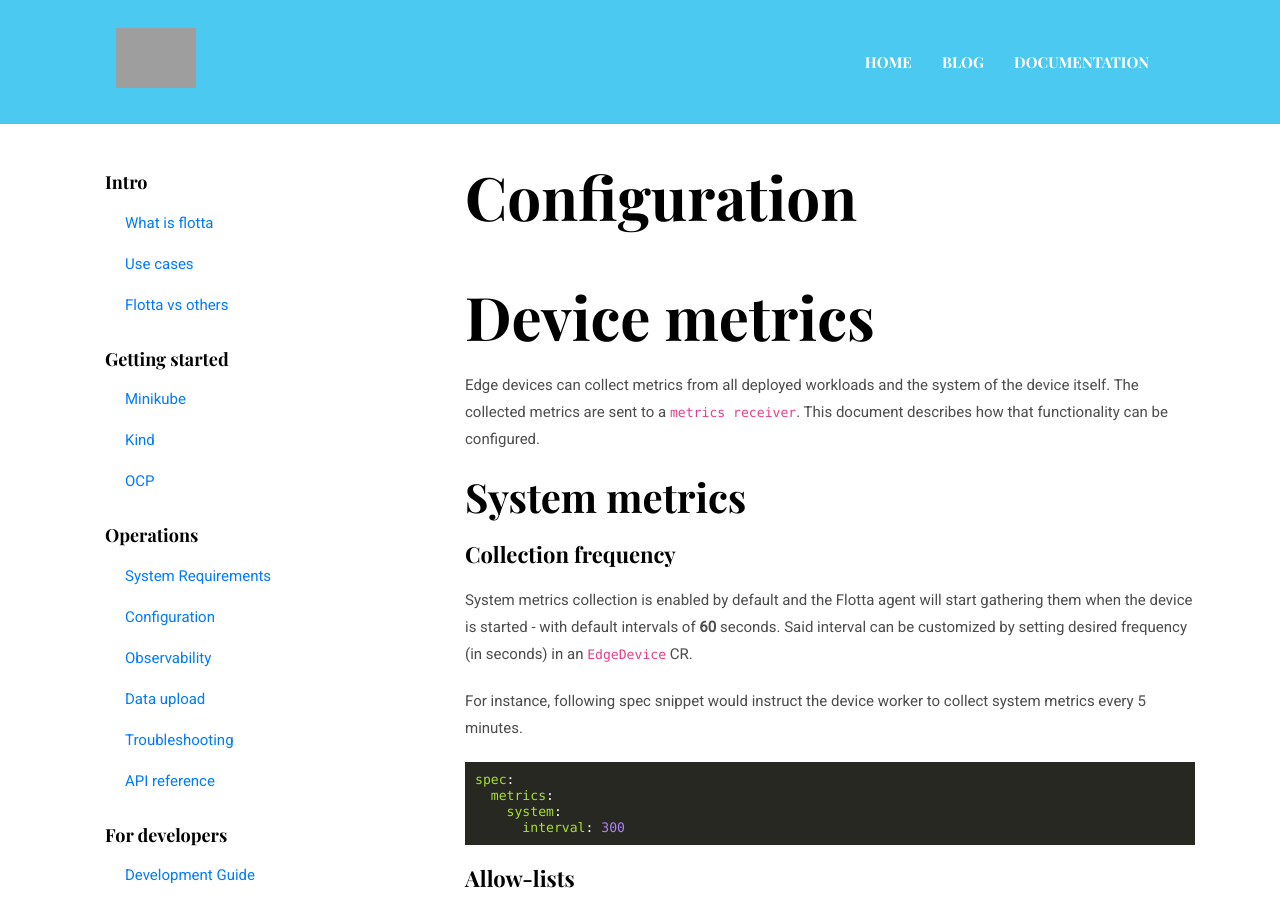
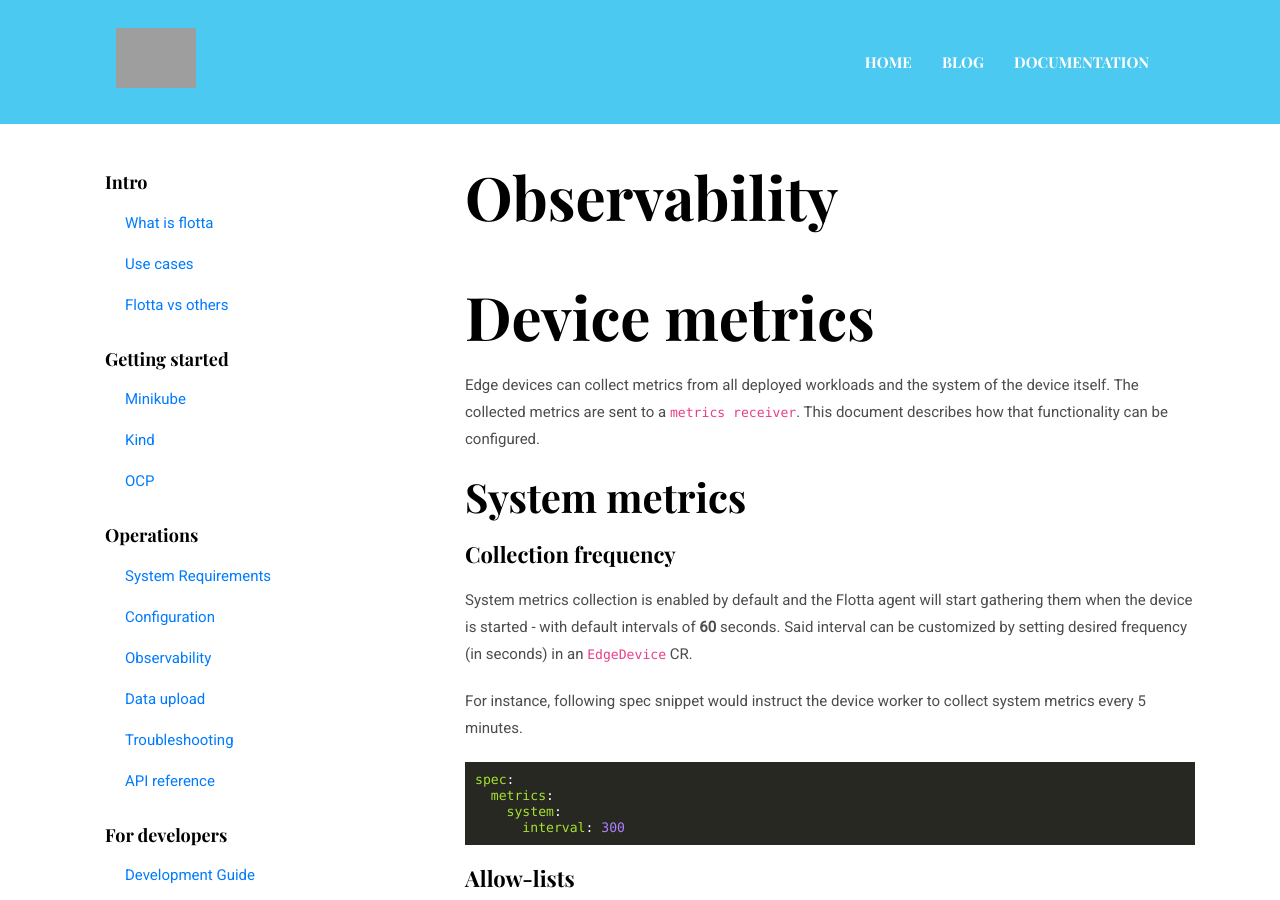
Before and after one commit to project-flotta/project-flotta.github.io, a Jekyll site: the page built from documentation/latest/operations/observability.md, in a window 1280 px wide and 900 px high. Built offline with Jekyll 4.4.1, drawn with Linux system fonts in a browser that asks for light colours; a script that is not in the unit is left out; grey boxes are pictures that could not be loaded.

```diff
--- a/_data/settings.yml
+++ b/_data/settings.yml
@@ -13,7 +13,7 @@
 menu:
 # - {name: About, link: '/about'}
 - {name: Blog, link: '/blog.html'}
-- {name: Documentation, link: '/documentation'}
+- {name: Documentation, link: '/documentation/latest/intro/overview.html'}
 # - {name: Portfolio, link: '/portfolio'}
 # - {name: Contact, link: '/contact'}
 
--- a/documentation/latest/operations/observability.md
+++ b/documentation/latest/operations/observability.md
@@ -1,6 +1,6 @@
 ---
 layout: documentation
-title: Configuration
+title: Observability
 ---
 
 # Device metrics
```
